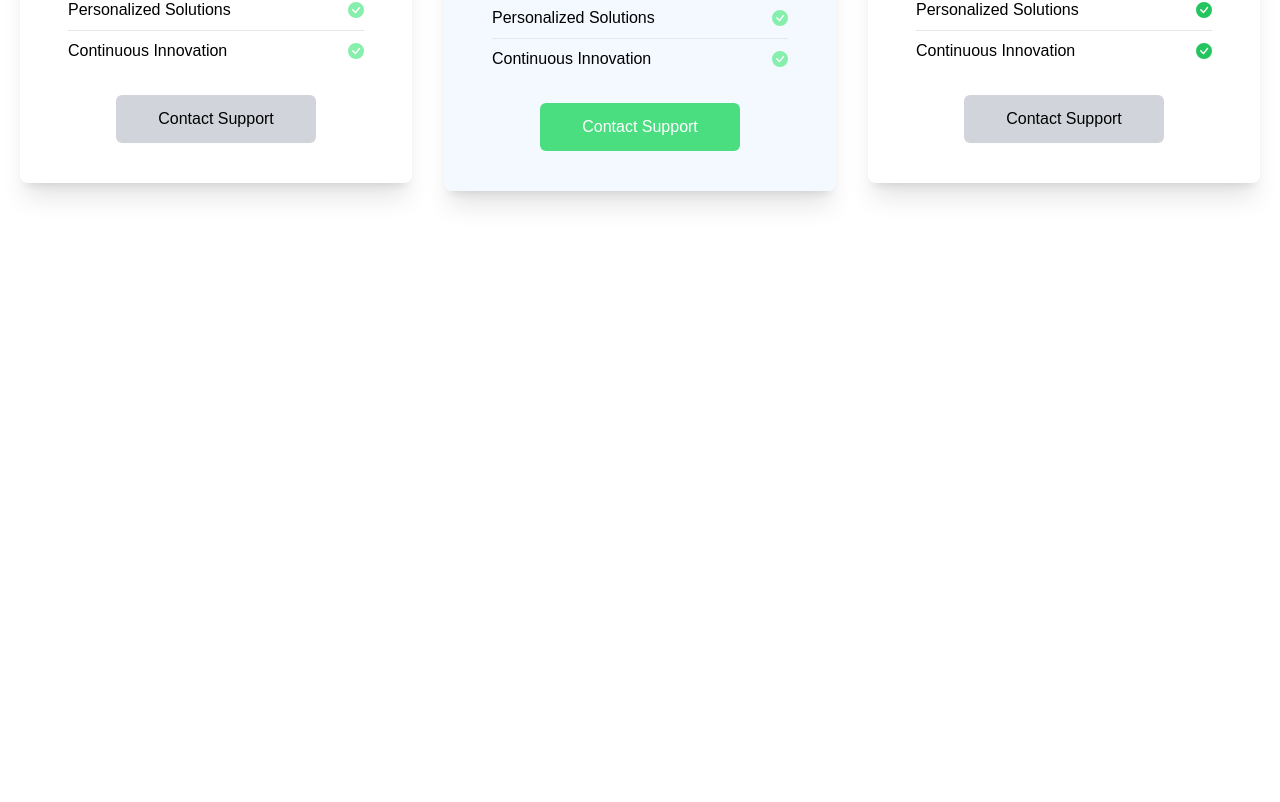
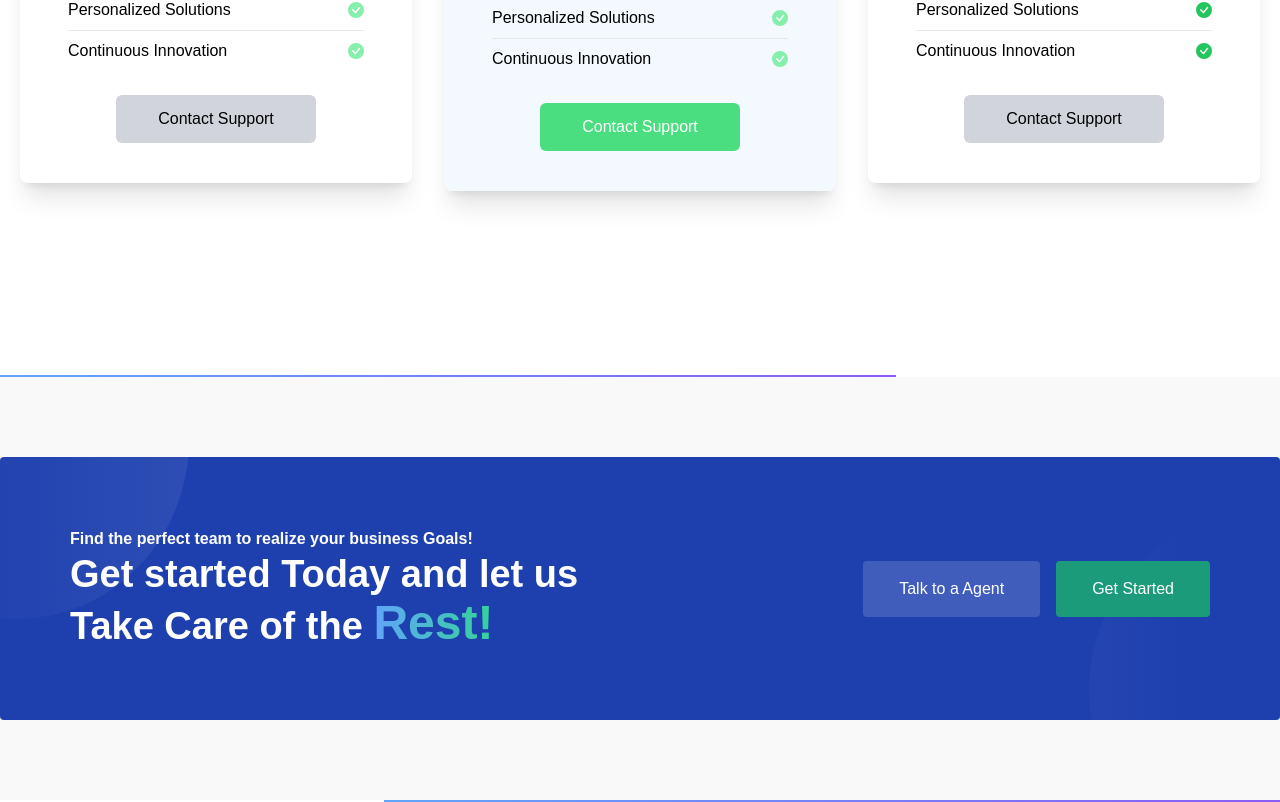
Before and after one commit to anikjoyy/levelup-solutions, a React (Vite) app: page / in a window 1280 px wide. Shown: the part 3143-3945 px from the top of the page. Before the commit the page ends 3518 px from the top, so only its background shows below. Built offline with nearby package versions, Linux system fonts and the light colour scheme.

Commit message:
calltoaction section created

```diff
--- /dev/null
+++ b/src/pages/Home/CallToAction.jsx
@@ -0,0 +1,158 @@
+import { useEffect, useRef } from 'react';
+import { motion, useInView, useAnimation } from 'framer-motion';
+
+const CallToAction = () => {
+  const ref = useRef();
+  const isInView = useInView(ref);
+  const mainControlls = useAnimation(isInView);
+  //use effect when page loads
+  useEffect(() => {
+    if (isInView) {
+      mainControlls.start('visible');
+    }
+  }, [isInView]);
+  return (
+    <div>
+      <div className='w-[70%]  h-[2px] bg-gradient-to-r from-blue-400 to-violet-500'></div>
+      <>
+        <section className='py-20 lg:py-[120px] bg-gray-100/50 font-poppins'>
+          <div className='container mx-auto'>
+            <div className='bg-blue-800 relative z-10 sm:-mt-10 sm:-mb-10 overflow-x-hidden rounded py-12 px-8 md:p-[70px]'>
+              <div className='-mx-4 flex flex-wrap items-center'>
+                <motion.div
+                  ref={ref}
+                  variants={{
+                    visible: { opacity: 1, x: 0 },
+                    hidden: { opacity: 0, x: -75 },
+                  }}
+                  initial='hidden'
+                  animate={mainControlls}
+                  transition={{ duration: 0.4, delay: 0.2 }}
+                  className='w-full px-4 lg:w-1/2'
+                >
+                  <span className='mb-2 text-base font-semibold text-white'>
+                    Find the perfect team to realize your business Goals!
+                  </span>
+                  <h2 className='mb-6 text-3xl font-bold leading-tight text-white sm:mb-8 sm:text-[38px] lg:mb-0'>
+                    Get started Today and let us{' '}
+                    <br className='xs:block hidden' />
+                    Take Care of the{' '}
+                    <span className='text-5xl text-transparent bg-clip-text bg-gradient-to-r from-blue-400 to-emerald-400'>
+                      Rest!
+                    </span>
+                  </h2>
+                </motion.div>
+                <div className='w-full px-4 lg:w-1/2'>
+                  <div className='flex sm:flex-wrap sm:justify-end'>
+                    <motion.div
+                      ref={ref}
+                      variants={{
+                        visible: { opacity: 1, x: 0 },
+                        hidden: { opacity: 0, x: 75 },
+                      }}
+                      initial='hidden'
+                      animate={mainControlls}
+                      transition={{ duration: 0.4, delay: 0.2 }}
+                    >
+                      {' '}
+                      <button
+                        href='#'
+                        className='hover:bg-blue-500 my-1 mr-4 inline-block rounded bg-white bg-opacity-[15%] py-4 px-6 text-base font-medium text-white transition hover:bg-opacity-100 md:px-9 lg:px-6 xl:px-9'
+                      >
+                        Talk to a Agent
+                      </button>
+                    </motion.div>
+                    <motion.div
+                      ref={ref}
+                      variants={{
+                        visible: { opacity: 1, x: 0 },
+                        hidden: { opacity: 0, x: 75 },
+                      }}
+                      initial='hidden'
+                      animate={mainControlls}
+                      transition={{ duration: 0.4, delay: 0.5 }}
+                    >
+                      {' '}
+                      <button
+                        href='#'
+                        className='my-1 inline-block rounded bg-[#1c9b7b] py-4 px-6 text-base font-medium text-white transition hover:bg-opacity-90 md:px-9 lg:px-6 xl:px-9'
+                      >
+                        Get Started
+                      </button>
+                    </motion.div>
+                  </div>
+                </div>
+              </div>
+              <div>
+                <span className='absolute top-0 left-0 z-[-1]'>
+                  <svg
+                    width='189'
+                    height='162'
+                    viewBox='0 0 189 162'
+                    fill='none'
+                    xmlns='http://www.w3.org/2000/svg'
+                  >
+                    <ellipse
+                      cx='16'
+                      cy='-16.5'
+                      rx='173'
+                      ry='178.5'
+                      transform='rotate(180 16 -16.5)'
+                      fill='url(#paint0_linear)'
+                    />
+                    <defs>
+                      <linearGradient
+                        id='paint0_linear'
+                        x1='-157'
+                        y1='-107.754'
+                        x2='98.5011'
+                        y2='-106.425'
+                        gradientUnits='userSpaceOnUse'
+                      >
+                        <stop stopColor='white' stopOpacity='0.07' />
+                        <stop offset='1' stopColor='white' stopOpacity='0' />
+                      </linearGradient>
+                    </defs>
+                  </svg>
+                </span>
+                <span className='absolute bottom-0 right-0 z-[-1]'>
+                  <svg
+                    width='191'
+                    height='208'
+                    viewBox='0 0 191 208'
+                    fill='none'
+                    xmlns='http://www.w3.org/2000/svg'
+                  >
+                    <ellipse
+                      cx='173'
+                      cy='178.5'
+                      rx='173'
+                      ry='178.5'
+                      fill='url(#paint0_linear)'
+                    />
+                    <defs>
+                      <linearGradient
+                        id='paint0_linear'
+                        x1='-3.27832e-05'
+                        y1='87.2457'
+                        x2='255.501'
+                        y2='88.5747'
+                        gradientUnits='userSpaceOnUse'
+                      >
+                        <stop stopColor='white' stopOpacity='0.07' />
+                        <stop offset='1' stopColor='white' stopOpacity='0' />
+                      </linearGradient>
+                    </defs>
+                  </svg>
+                </span>
+              </div>
+            </div>
+          </div>
+        </section>
+      </>
+      <div className='flex justify-end ml-[30%] w-[70%] h-[2px] bg-gradient-to-r from-blue-400 to-violet-500'></div>
+    </div>
+  );
+};
+
+export default CallToAction;
--- a/src/pages/Home/Home.jsx
+++ b/src/pages/Home/Home.jsx
@@ -1,3 +1,4 @@
+import CallToAction from './CallToAction';
 import Features from './Features';
 import Hero from './Hero';
 import Prices from './Prices';
@@ -8,6 +9,7 @@ const Home = () => {
       <Hero />
       <Features />
       <Prices />
+      <CallToAction />
     </div>
   );
 };
```
